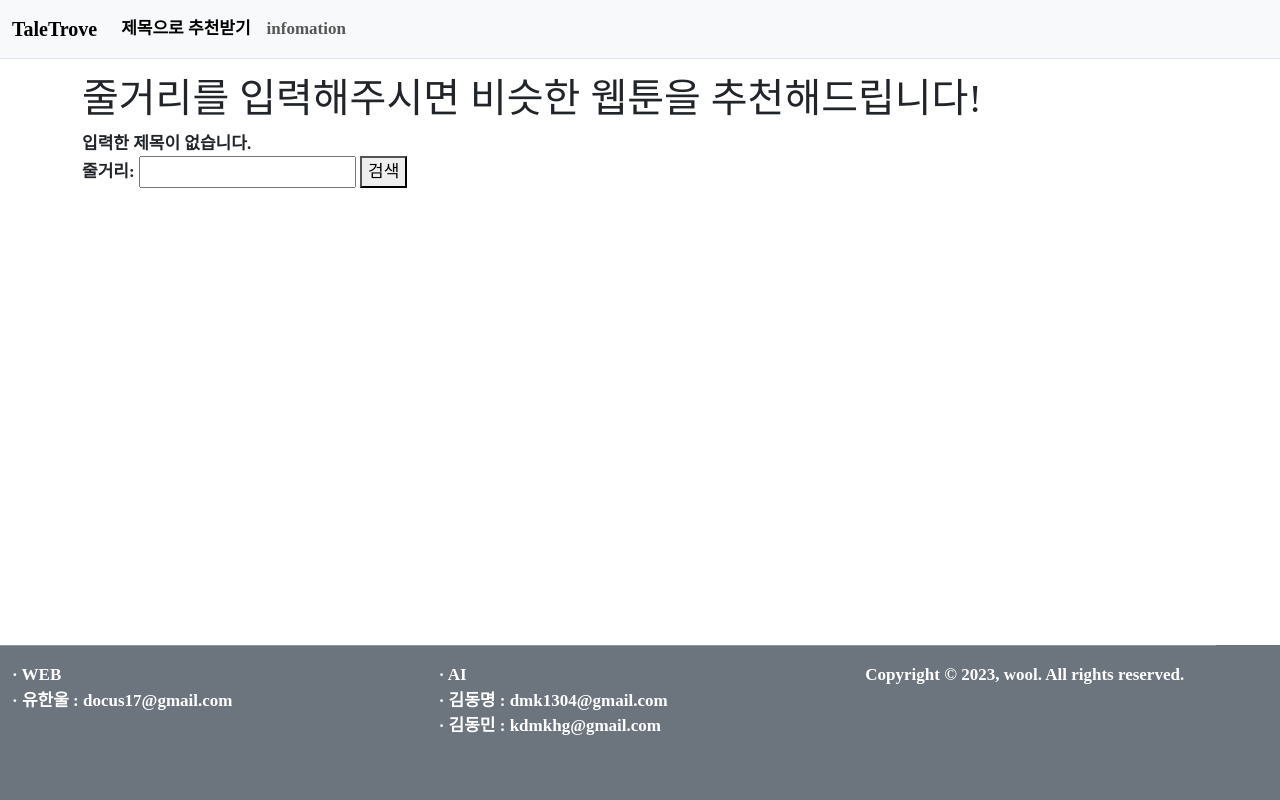
After one commit to w-ool/TaleTrove, a Spring Boot app: page /recommend in a window 1280 px wide. The commit adds this page. Run offline with Spring Boot 4, Linux system fonts and the light colour scheme; some libraries are stand-ins or nearby versions; some web fonts are replaced.

Commit message:
웹 기능 80%

```diff
--- a/taletrove/build.gradle
+++ b/taletrove/build.gradle
@@ -28,7 +28,6 @@ dependencies {
 	implementation 'org.springframework.boot:spring-boot-starter-validation'
 	implementation 'org.springframework.boot:spring-boot-starter-security'
 	implementation 'org.thymeleaf.extras:thymeleaf-extras-springsecurity6:3.1.1.RELEASE'
-	implementation 'org.commonmark:commonmark:0.21.0'
 }
 
 tasks.named('test') {
--- /dev/null
+++ b/taletrove/src/main/java/com/site/taletrove/TaletroveController.java
@@ -0,0 +1,24 @@
+package com.site.taletrove;
+
+import org.springframework.stereotype.Controller;
+import org.springframework.web.bind.annotation.GetMapping;
+
+@Controller
+public class TaletroveController {
+
+    @GetMapping("/")
+    public String index() {
+        return "titlesearch";
+    }
+
+    @GetMapping("/recommend")
+    public String recommend() {
+        return "recommend";
+    }
+
+    @GetMapping("/info")
+    public String info() {
+        return "info";
+    }
+
+}
--- /dev/null
+++ b/taletrove/src/main/resources/static/recommendJs.js
@@ -0,0 +1,57 @@
+
+// 쿠키에서 제목 읽어오기
+const userTitleCookie = document.cookie.split('; ').find(row => row.startsWith('user_title='));
+if (userTitleCookie) {
+    const userTitle = userTitleCookie.split('=')[1];
+    // 쿠키에서 읽어온 제목을 화면에 표시
+    document.getElementById('userTitle').textContent = `입력한 제목: ${userTitle}`;
+} else {
+    // 쿠키에서 제목을 찾지 못한 경우 처리
+    document.getElementById('userTitle').textContent = '입력한 제목이 없습니다.';
+}
+
+// HTML Form 요소와 결과를 표시할 div 요소 가져오기
+const titleForm = document.getElementById('storyForm');
+const resultDiv = document.getElementById('result');
+
+// Form 제출 이벤트 핸들러 설정
+storyForm.addEventListener('submit', function (e) {
+    e.preventDefault(); // 폼 제출 기본 동작 막기
+
+    // 사용자가 입력한 제목 가져오기
+    const storyInput = document.getElementById('story');
+    const story = storyInput.value;
+
+    // API 호출
+    fetch(`http://52.78.54.187/api/title/recommend?summary_input=${story}`)
+        .then(response => response.json())
+        .then(data => {
+            // JSON 데이터를 파싱하지 않고 그대로 사용
+            const response = data;
+
+            // 결과를 화면에 표시
+            resultDiv.innerHTML = ''; // 이전 결과 지우기
+
+            response.forEach(item => {
+                // 문자열에서 유사도 값을 추출
+                const similarityString = item.similarity;
+                const regex = /\d+\.\d+/; // 소수점 형태의 숫자를 찾는 정규식
+                const match = regex.exec(similarityString);
+
+                if (match) {
+                    const similarityValue = parseFloat(match[0]);
+                    // 유사도를 퍼센트로 변환 (0.7074 -> 70.74%)
+                    const similarityPercent = (similarityValue * 100).toFixed(2);
+
+                    const titleElement = document.createElement('div');
+                    titleElement.textContent = `제목: ${item.title}, 유사도: ${similarityPercent}%`;
+                    resultDiv.appendChild(titleElement);
+                } else {
+                    console.error('유사도 값을 추출할 수 없습니다.');
+                }
+            });
+        })
+        .catch(error => {
+            console.error('API 호출 중 오류 발생:', error);
+        });
+});
--- a/taletrove/src/main/resources/templates/layout.html
+++ b/taletrove/src/main/resources/templates/layout.html
@@ -6,9 +6,9 @@
     <meta name="viewport" content="width=device-width, initial-scale=1, shrink-to-fit=no">
     <!-- Bootstrap CSS -->
     <link rel="stylesheet" type="text/css" th:href="@{/bootstrap.min.css}">
-    <!-- sbb CSS -->
+    <!-- my CSS -->
     <link rel="stylesheet" type="text/css" th:href="@{/style.css}">
-    <title>Hello, sbb!</title>
+    <title>TaleTrove</title>
 </head>
 <body>
 <!-- 네비게이션바 -->
@@ -21,12 +21,14 @@
 <footer class="container-fluid bg-secondary text-white">
     <div class="row">
         <hr style="width: 95%">
-        <div class="col-md-4 col-xs-12">
-            <button type="button" class="btn btn-secondary btn-lg" onclick = >사이트 소개</button>
-            <button type="button" class="btn btn-secondary btn-lg" onclick = >사이트 맵</button>
-        </div>
         <ul class="col-md-4 col-xs-12">
+            <li>· WEB</li>
             <li>· 유한울 : docus17@gmail.com</li>
+        </ul>
+        <ul class="col-md-4 col-xs-12">
+            <li>· AI </li>
+            <li>· 김동명 : dmk1304@gmail.com</li>
+            <li>· 김동민 : kdmkhg@gmail.com</li>
         </ul>
         <p class="col-md-4 col-xs-12">Copyright © 2023, wool. All rights reserved.</p>
     </div>
--- a/taletrove/src/main/resources/templates/navbar.html
+++ b/taletrove/src/main/resources/templates/navbar.html
@@ -1,25 +1,16 @@
 <nav th:fragment="navbarFragment" class="navbar navbar-expand-lg navbar-light bg-light border-bottom">
     <div class="container-fluid">
-        <a class="navbar-brand" href="#">TaleTrove</a>
+        <a class="navbar-brand" href="/">TaleTrove</a>
         <button class="navbar-toggler" type="button" data-bs-toggle="collapse" data-bs-target="#navbarSupportedContent" aria-controls="navbarSupportedContent" aria-expanded="false" aria-label="Toggle navigation">
             <span class="navbar-toggler-icon"></span>
         </button>
         <div class="collapse navbar-collapse" id="navbarSupportedContent">
             <ul class="navbar-nav me-auto mb-2 mb-lg-0">
                 <li class="nav-item">
-                    <a class="nav-link active" aria-current="page" href="#">제목으로 추천받기</a>
+                    <a class="nav-link active" aria-current="page" href="/">제목으로 추천받기</a>
                 </li>
                 <li class="nav-item">
-                    <a class="nav-link" href="#">이미지로 추천받기</a>
-                </li>
-                <li class="nav-item dropdown">
-                    <a class="nav-link dropdown-toggle" href="#" role="button" data-bs-toggle="dropdown" aria-expanded="false">
-                        other
-                    </a>
-                    <ul class="dropdown-menu">
-                        <li><a class="dropdown-item" href="#">sbb</a></li>
-                        <li><a class="dropdown-item" href="#">Traffico</a></li>
-                    </ul>
+                    <a class="nav-link" href="/info">infomation</a>
                 </li>
             </ul>
         </div>
--- /dev/null
+++ b/taletrove/src/main/resources/templates/recommend.html
@@ -0,0 +1,20 @@
+<html layout:decorate="~{layout}">
+<div layout:fragment="content" class="container my-3">
+    <div class="">
+        <h1>줄거리를 입력해주시면 비슷한 웹툰을 추천해드립니다!</h1>
+        <div></div>
+    </div>
+    <div class="">
+        <div id="userTitle"></div>
+
+        <form id="storyForm">
+            <label for="story">줄거리:</label>
+            <input type="text" id="story" name="story">
+            <button type="submit">검색</button>
+        </form>
+    </div>
+
+    <div id="result"></div>
+    <script th:src="@{/recommendJs.js}"></script>
+</div>
+</html>
```
Also changed, not shown: taletrove/src/main/java/com/site/taletrove/Taletrove.java (added, +22 -0 lines), taletrove/src/main/resources/static/titleJs.js (added, +59 -0 lines), taletrove/src/main/resources/templates/info.html (added, +18 -0 lines), taletrove/src/main/resources/templates/titleSearch.html (+10 -11 lines).
